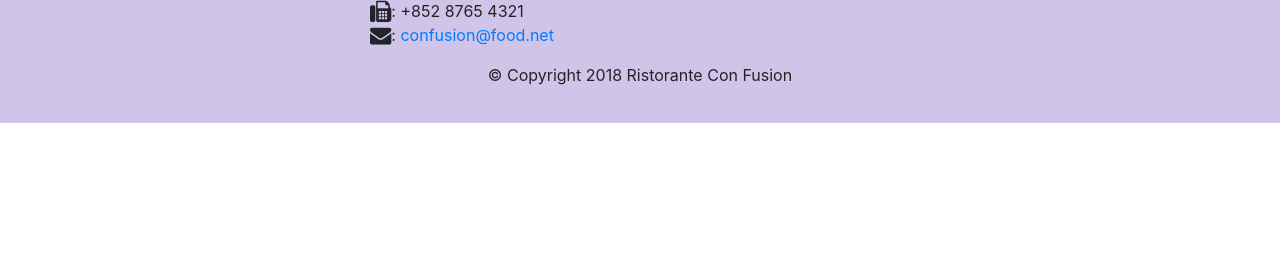
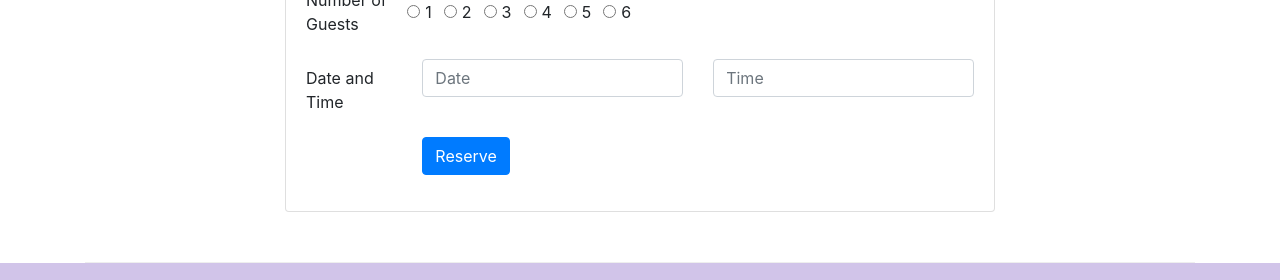
Before and after one commit to Tracyyuyu/conFusion, a website: page index.html in a window 1280 px wide. Shown: the part 1683-1963 px from the top of the page. Before the commit the page ends 1806 px from the top, so only its background shows below. Drawn offline with nearby package versions, Linux system fonts and the light colour scheme.

Commit message:
second assignment

```diff
--- a/css/styles.css
+++ b/css/styles.css
@@ -37,3 +37,7 @@ body {
 .navbar-dark {
     background-color: #512DA8;
 }
+
+.reserveButton {
+    text-align: center;
+}
--- a/index.html
+++ b/index.html
@@ -40,8 +40,11 @@
                     <h1>Ristorante con Fusion</h1>
                     <p>We take inspiration from the World's best cuisines, and create a unique fusion experience. Our lipsmacking creations will tickle your culinary senses!</p>
                 </div>
-                <div class="col-12 col-sm align-self-center">
+                <div class="col-12 col-sm-3 align-self-center">
                     <img src="img/logo.png" class="img-fluid">
+                </div>
+                <div class="col-12 col-sm-3 align-self-center">
+                    <a role="button" class="btn-sm btn-block btn-warning reserveButton" href="#reservation">Reserve Table</a>
                 </div>
             </div>
         </div>
@@ -70,8 +73,14 @@
                 <h3>This Month's Promotions</h3>
             </div>
             <div class="col col-sm col-md">
-                <h2>Weekend Grand Buffet</h2>
-                <p>Featuring mouthwatering combinations with a choice of five different salads, six enticing appetizers, six main entrees and five choicest desserts. Free flowing bubbly and soft drinks. All for just $19.99 per person </p>
+                <div class="media">
+                    <div class="media=body">
+                        <h2>Weekend Grand Buffet <span class="badge badge-danger">NEW</span></h2>
+                        <p>Featuring mouthwatering combinations with a choice of five different salads, six enticing appetizers, six main entrees and five choicest desserts. Free flowing bubbly and soft drinks. All for just $19.99 per person </p>
+                    </div>
+                    <img class="d-flex mr-3 img-thumbnail align-self-center"
+                        src="img/buffet.png" alt="Weekend Grand Buffet">
+                </div>
             </div>
         </div>
 
@@ -87,6 +96,61 @@
                         <h2>Alberto Somayya</h2>
                         <h4>Executive Chef</h4>
                         <p>Award winning three-star Michelin chef with wide International experience having worked closely with whos-who in the culinary world, he specializes in creating mouthwatering Indo-Italian fusion experiences. </p>
+                    </div>
+                </div>
+            </div>
+        </div>
+
+        <div class="row row-content justify-content-md-center">
+            <div class="col-12 col-sm-8 align-self-center">
+                <div class="card" id="reservation">
+                    <h3 class="card-header bg-warning text-white">Reserve a Table</h3>
+                    <div class="card-body">
+                        <form>
+                            <div class="form-group row">
+                                <label for="numOfGuests" class="col-md-2 col-form-label">Number of Guests</label>
+                                <div class="form-check form-check-inline">
+                                    <input class="form-check-input" type="radio" name="inlineRadioOptions" id="inlineRadio1" value="option1">
+                                    <label class="form-check-label" for="inlineRadio1">1</label>
+                                </div>
+                                <div class="form-check form-check-inline">
+                                    <input class="form-check-input" type="radio" name="inlineRadioOptions" id="inlineRadio2" value="option2">
+                                    <label class="form-check-label" for="inlineRadio2">2</label>
+                                </div>
+                                <div class="form-check form-check-inline">
+                                        <input class="form-check-input" type="radio" name="inlineRadioOptions" id="inlineRadio3" value="option3">
+                                        <label class="form-check-label" for="inlineRadio3">3</label>
+                                </div>
+                                <div class="form-check form-check-inline">
+                                        <input class="form-check-input" type="radio" name="inlineRadioOptions" id="inlineRadio4" value="option4">
+                                        <label class="form-check-label" for="inlineRadio4">4</label>
+                                </div>
+                                <div class="form-check form-check-inline">
+                                        <input class="form-check-input" type="radio" name="inlineRadioOptions" id="inlineRadio5" value="option5">
+                                        <label class="form-check-label" for="inlineRadio5">5</label>
+                                </div>
+                                <div class="form-check form-check-inline">
+                                        <input class="form-check-input" type="radio" name="inlineRadioOptions" id="inlineRadio6" value="option6">
+                                        <label class="form-check-label" for="inlineRadio6">6</label>
+                                </div>
+                            </div>
+                            <div class="form-group row">
+                                <label for="datesAndTime" class="col-md-2 col-form-label">Date and Time</label>
+                                <div class="col-5">
+                                    <input type="text" class="form-control" placeholder="Date">
+                                </div>
+                                <div class="col-5">
+                                    <input type="text" class="form-control" placeholder="Time">
+                                </div>
+                            </div>
+                            <div class="form-group row">
+                                <div class="offset-md-2 col-md-10">
+                                    <button type="submit" class="btn btn-primary">
+                                        Reserve
+                                    </button>
+                                </div>
+                            </div>
+                        </form>
                     </div>
                 </div>
             </div>
```
